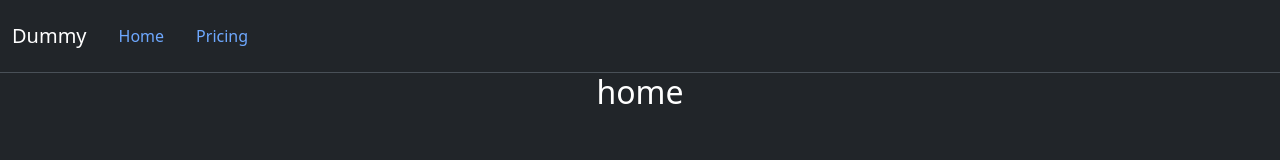
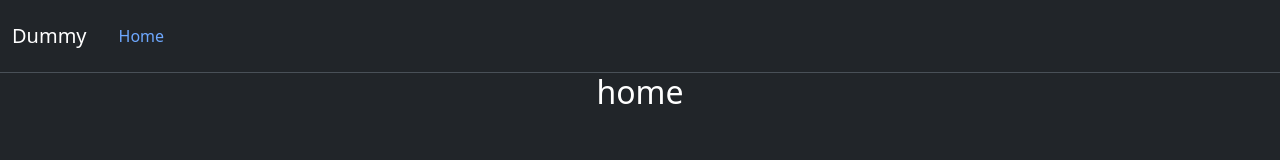
Before and after one commit to aneurysmjs/kiwi-pay, a React (Vite) app: page / in a window 1280 px wide. Shown: the top 160 px of the page. Built offline with nearby package versions, Linux system fonts and the light colour scheme.

Commit message:
refactor(navigation): remove pricing link

```diff
--- a/src/components/Common/Navigation/Navigation.tsx
+++ b/src/components/Common/Navigation/Navigation.tsx
@@ -34,11 +34,6 @@
               Home
             </NavLink>
           </li>
-          <li className="nav-item">
-            <NavLink to="/princing" className="nav-link">
-              Pricing
-            </NavLink>
-          </li>
         </ul>
       </div>
     </nav>
```
